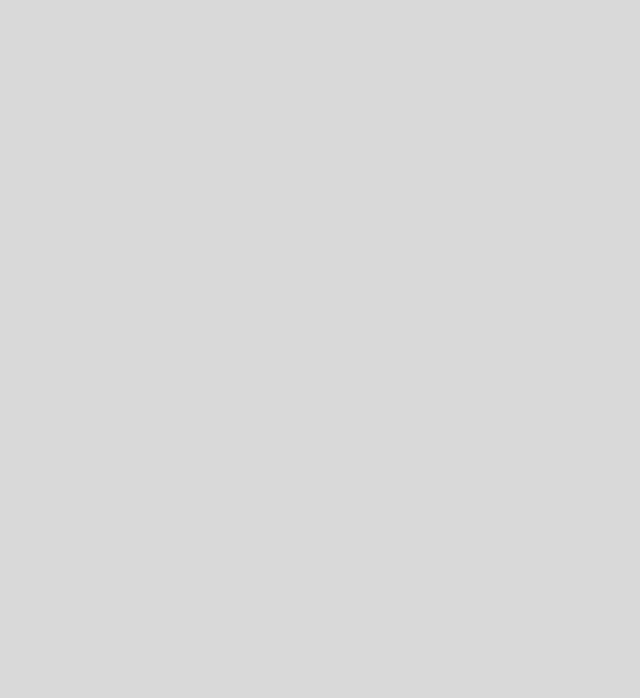
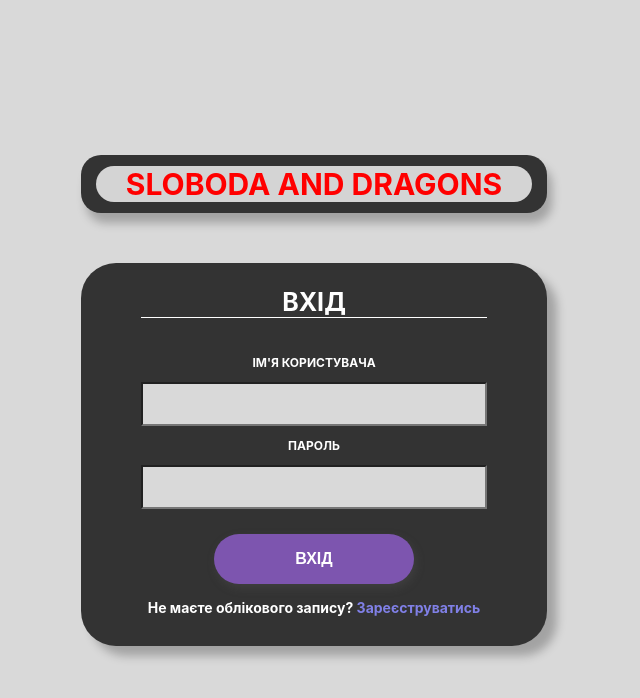
Before and after one commit to Soryu-u/sloboda-n-dragons, a React (Create React App) app: page /login in a window 1280 px wide. Before the commit this address had no page. Shown: the top 698 px of the page, without its empty margins (326-966 px from the left). Built offline with nearby package versions, Linux system fonts and the light colour scheme.

Commit message:
create login page

```diff
--- a/src/App.js
+++ b/src/App.js
@@ -1,7 +1,8 @@
-import { Outlet, Route, Router, Routes } from 'react-router-dom';
+import { Route, Router, Routes } from 'react-router-dom';
 import styles from'./App.module.css';
 import Main from './Pages/Main/Main';
 import Registration from './Pages/Registration/Pegistration';
+import Login from './Pages/Login/Login';
 
 function App() {
     return (
@@ -13,6 +14,7 @@ function App() {
 					<Route path="/home" element={<div>home</div>}/>
 				</Route>
 				<Route path="registration" element={<Registration/>}/>
+				<Route path="login" element={<Login/>}/>
 			</Routes>
 		</div>
 	);
--- /dev/null
+++ b/src/Pages/Login/Login.js
@@ -0,0 +1,37 @@
+import React from "react";
+import styles from "./Login.module.css";
+import { Link } from "react-router-dom";
+
+export default function Login() {
+    const page = "Вхід";
+    function Submit() {
+        return console.log("submit")
+    };
+
+    return (
+        <div className={styles.main}>
+            <div className={styles.head}>
+                <p>Sloboda and Dragons</p>
+            </div>
+            <div className={styles.container}>
+                <p className={styles.header}>Вхід</p>
+                <div>
+                    <div className={styles.data_inputs}>
+                        <div>
+                            <p>Ім'я користувача</p>
+                            <input className={styles.input}/>
+                        </div>
+                        <div>
+                            <p>Пароль</p>
+                            <input className={styles.input}/>
+                        </div>
+                    </div>
+                    <button className={styles.register_btn} type="submit" title={page} onClick={Submit}>
+                        {page}
+                    </button>
+                </div>
+                <p className={styles.login}>Не маєте облікового запису? <Link to="/registration" className={styles.link}>Зареєструватись</Link></p>
+            </div>
+        </div>
+    )
+}
--- /dev/null
+++ b/src/Pages/Login/Login.module.css
@@ -0,0 +1,87 @@
+.main {
+    color: #ffffff;
+    font-weight: bold;
+    text-transform: uppercase;
+    text-align: center;
+    user-select: none;
+}
+
+.head {
+    border-radius: 20px;
+    background-color: #333333;
+    padding: 11px 15px;
+    margin-bottom: 50px;
+    box-shadow: 5px 10px 10px rgba(0,0,0, 0.25);
+}
+
+.head > p {
+    background-color: #d4d4d4;
+    color: #FF0000;
+    border-radius: 20px;
+    font-size: 30px;
+    margin: 0;
+    padding: 0 30px;
+}
+
+.container {
+    background-color: #333333;
+    padding: 24px 60px 30px 60px;
+    box-shadow: 10px 10px 10px rgba(0,0,0, 0.25);
+    border-radius: 35px;
+}
+
+.header {
+    border-bottom: 1px solid #ffffff;
+    font-size: 25px;
+    padding: 0;
+    margin: 0;
+}
+
+.data_inputs {
+    padding: 25px 0;
+    font-size: 12px;
+}
+.data_inputs > p {
+    width: 100%;
+}
+
+.input {
+    background-color: #d9d9d9;
+    height: 40px;
+    width: 93%;
+    max-width: 100%;
+    font-size: 18px;
+    padding: 0 10px;
+}
+
+.register_btn {
+    width: 200px;
+    height: 50px;
+    border-radius: 43px;
+    box-shadow: 2px 4px 10px rgba(100,100,100, 0.25);
+    background-color: #7D55AF;
+    border: none;
+    cursor: pointer;
+    font-size: 16px;
+    color: #ffffff;
+    font-weight: bold;
+    text-transform: uppercase;
+    text-align: center;
+}
+
+.login{
+    padding: 15px 0 0 0;
+    margin: 0;
+    font-size: 14px;
+    text-transform: none;
+}
+
+.link{
+    color: rgb(128, 128, 231);
+    cursor: pointer;
+    text-decoration: none;
+}
+
+.link:hover {
+    text-decoration: underline;
+}
```
